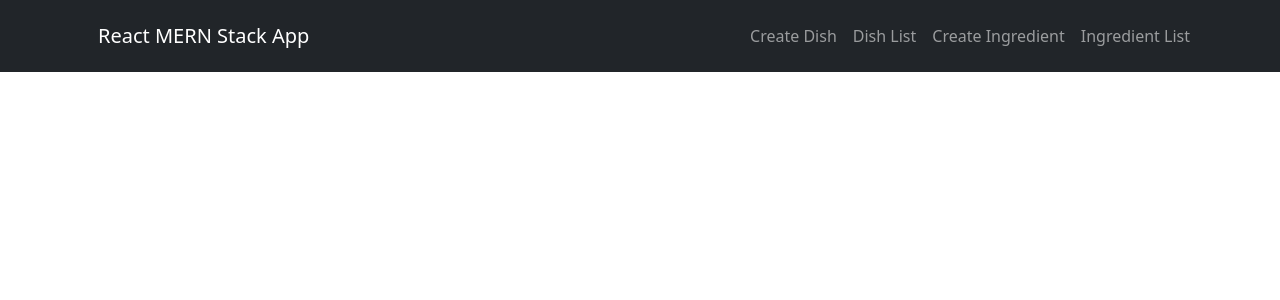
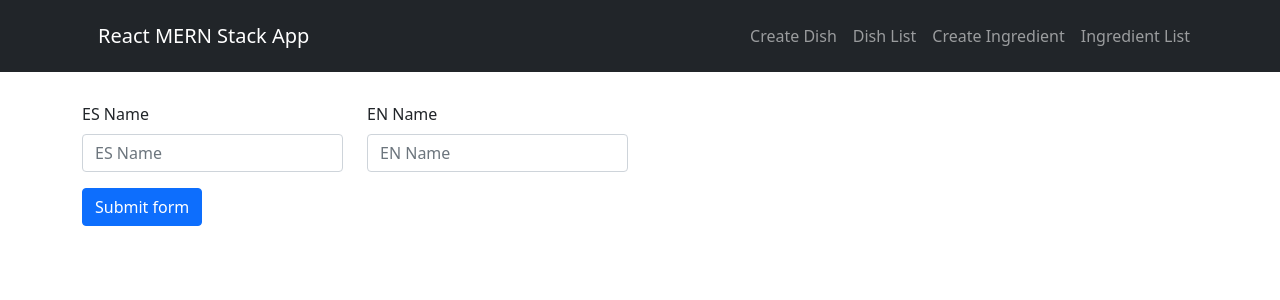
Before and after one commit to MarcosDolce23/dish-crud, a React (Create React App) app: page /edit-ingredient/1 in a window 1280 px wide. Shown: the top 300 px of the page. Built offline with nearby package versions, Linux system fonts and the light colour scheme; no server answers.

Commit message:
Agrego editIngredient component

```diff
--- a/src/App.js
+++ b/src/App.js
@@ -26,6 +26,8 @@
   "./Components/create-ingredient.component";
 import IngredientList from
   "./Components/ingredient-list.component";
+import EditIngredient from
+  "./Components/edit-ingredient.component";
 
 // App Component
 const App = () => {
@@ -94,6 +96,8 @@
                     element={<CreateIngredient />} />
                   <Route path="/ingredient-list"
                     element={<IngredientList />} />
+                   <Route path="/edit-ingredient/:id"
+                    element={<EditIngredient />} />
                 </Routes>
               </div>
             </Col>
--- /dev/null
+++ b/src/Components/edit-ingredient.component.js
@@ -0,0 +1,63 @@
+// EditIngredient Component for update ingredient data
+import React, { useState, useEffect } from "react";
+import Axios from "axios";
+import IngredientForm from "./IngredientForm";
+import { useParams } from "react-router";
+
+// EditDish Component
+const EditIngredient = () => {
+    const [formData, setFormData] = useState({
+        esName: '',
+        enName: ''
+    });
+
+    const { id } = useParams();
+
+    //onSubmit handler
+    const onSubmit = (formData) => {
+        Axios
+            .put(
+                "http://localhost:4000/ingredients/" +
+                id,
+                formData
+            )
+            .then((res) => {
+                if (res.status === 200) {
+                    alert("Ingredient successfully updated");
+                } else Promise.reject();
+            })
+            .catch((err) => alert("Something went wrong"));
+    };
+
+    // Load data from server and reinitialize ingredient form
+    useEffect(() => {
+        Axios
+            .get(
+                "http://localhost:4000/ingredients/"
+                + id
+            )
+            .then((res) => {
+                const {
+                    esName,
+                    enName,
+                } = res.data;
+                setFormData({
+                    esName,
+                    enName,
+                });
+            })
+            .catch((err) => console.log(err));
+    }, [id]);
+
+    // Return ingredient form
+    return (
+        <IngredientForm
+            initialValues={formData}
+            onSubmit={onSubmit}
+        >
+            Update Ingredient
+        </IngredientForm>
+    );
+};
+
+export default EditIngredient;
```
